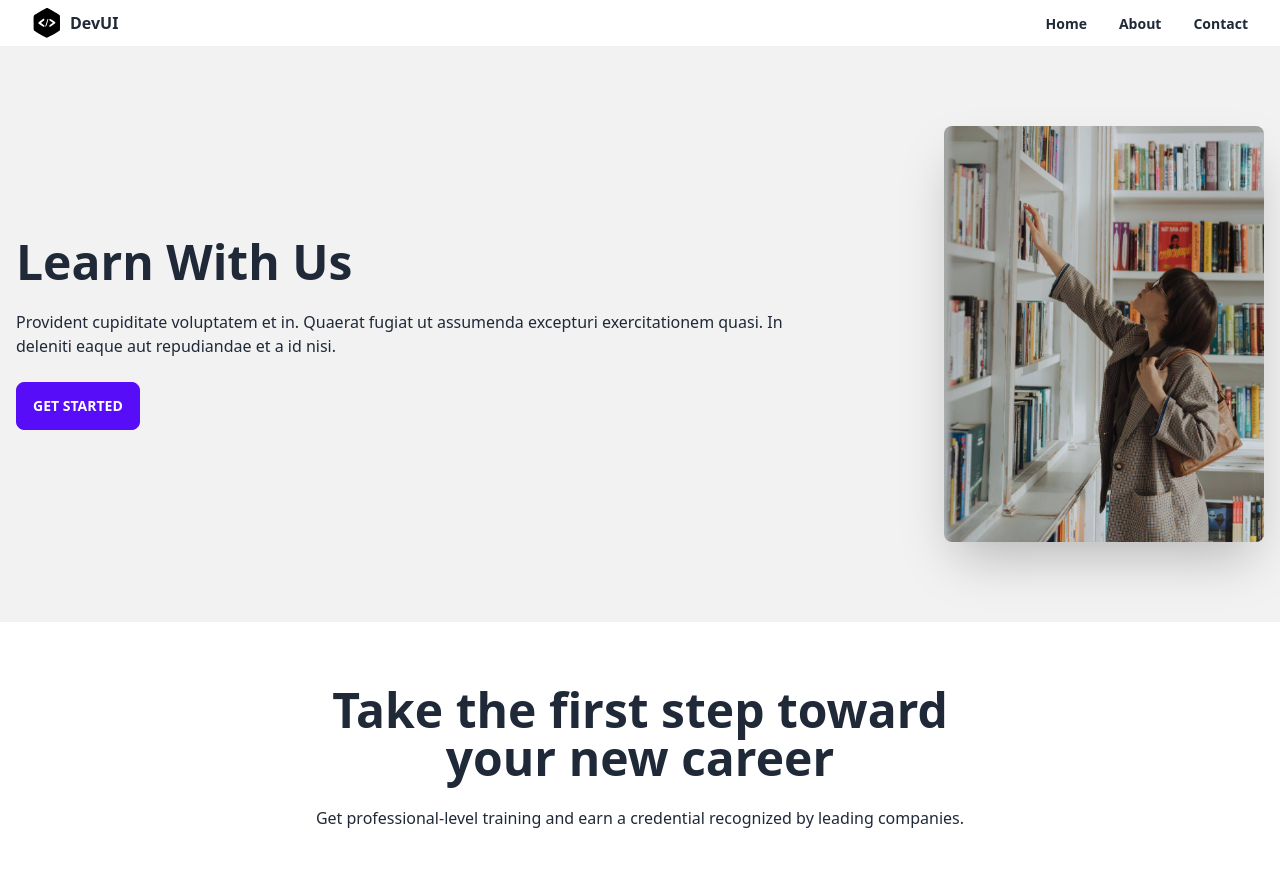
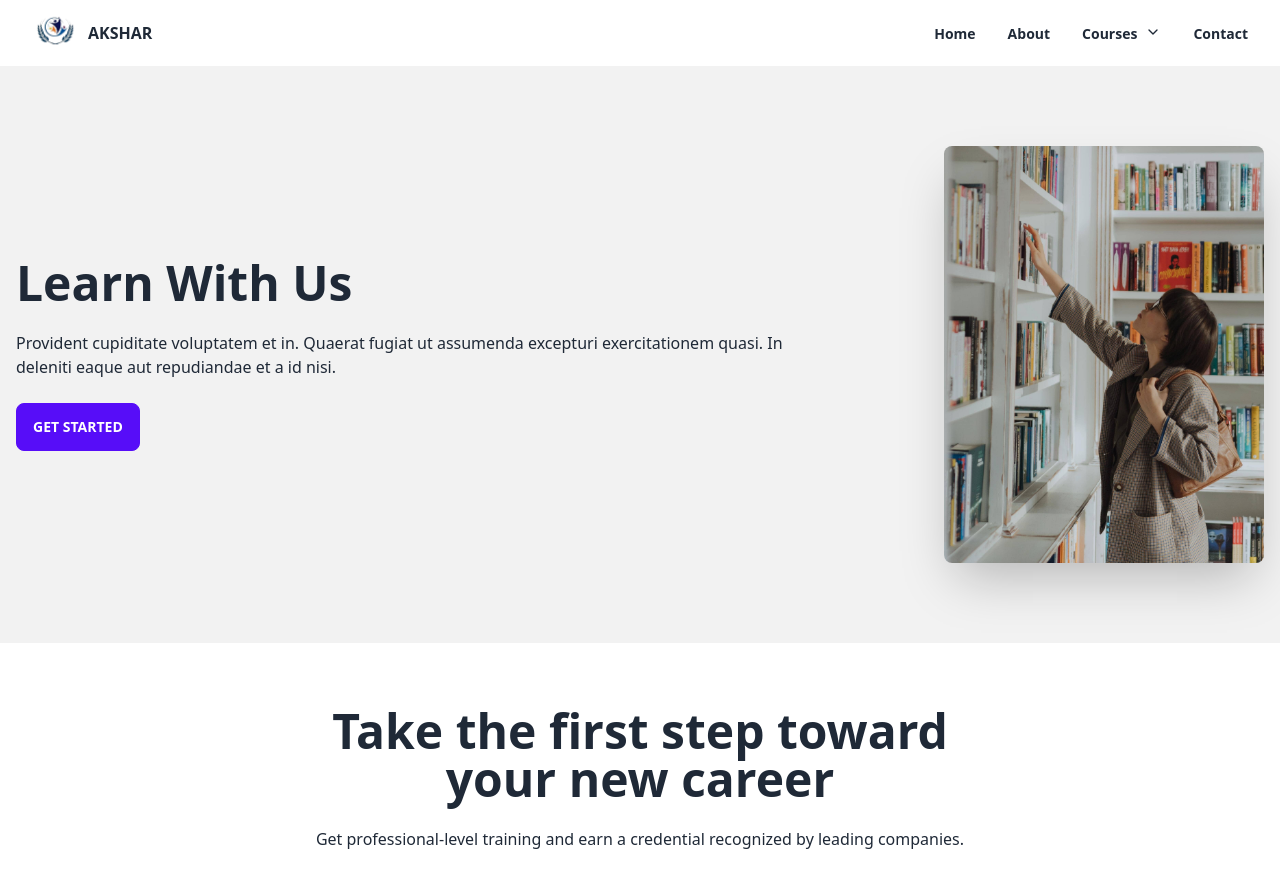
Before and after one commit to Jyotimoykathar/Akshar_edu, a website: page index.html in a window 1280 px wide. Shown: the top 894 px of the page. Drawn offline with nearby package versions, Linux system fonts and the light colour scheme.

Commit message:
logo added

```diff
--- a/index.html
+++ b/index.html
@@ -61,21 +61,8 @@
           class="mx-auto flex max-w-7xl items-center justify-between px-4 py-2 sm:px-6 lg:px-8"
         >
           <div class="inline-flex items-center space-x-2">
-            <span>
-              <svg
-                width="30"
-                height="30"
-                viewBox="0 0 50 56"
-                fill="none"
-                xmlns="http://www.w3.org/2000/svg"
-              >
-                <path
-                  d="M23.2732 0.2528C20.8078 1.18964 2.12023 12.2346 1.08477 13.3686C0 14.552 0 14.7493 0 27.7665C0 39.6496 0.0986153 41.1289 0.83823 42.0164C2.12023 43.5449 23.2239 55.4774 24.6538 55.5267C25.9358 55.576 46.1027 44.3832 48.2229 42.4602C49.3077 41.474 49.3077 41.3261 49.3077 27.8158C49.3077 14.3055 49.3077 14.1576 48.2229 13.1714C46.6451 11.7415 27.1192 0.450027 25.64 0.104874C24.9497 -0.0923538 23.9142 0.00625992 23.2732 0.2528ZM20.2161 21.8989C20.2161 22.4906 18.9835 23.8219 17.0111 25.3997C15.2361 26.7803 13.8061 27.9637 13.8061 28.0623C13.8061 28.1116 15.2361 29.0978 16.9618 30.2319C18.6876 31.3659 20.2655 32.6479 20.4134 33.0917C20.8078 34.0286 19.871 35.2119 18.8355 35.2119C17.8001 35.2119 9.0233 29.3936 8.67815 28.5061C8.333 27.6186 9.36846 26.5338 14.3485 22.885C17.6521 20.4196 18.4904 20.0252 19.2793 20.4196C19.7724 20.7155 20.2161 21.3565 20.2161 21.8989ZM25.6893 27.6679C23.4211 34.9161 23.0267 35.7543 22.1391 34.8668C21.7447 34.4723 22.1391 32.6479 23.6677 27.9637C26.2317 20.321 26.5275 19.6307 27.2671 20.3703C27.6123 20.7155 27.1685 22.7864 25.6893 27.6679ZM36.0932 23.2302C40.6788 26.2379 41.3198 27.0269 40.3337 28.1609C39.1503 29.5909 31.6555 35.2119 30.9159 35.2119C29.9298 35.2119 28.9436 33.8806 29.2394 33.0424C29.3874 32.6479 30.9652 31.218 32.7403 29.8867L35.9946 27.4706L32.5431 25.1532C30.6201 23.9205 29.0915 22.7371 29.0915 22.5892C29.0915 21.7509 30.2256 20.4196 30.9159 20.4196C31.3597 20.4196 33.6771 21.7016 36.0932 23.2302Z"
-                  fill="black"
-                ></path>
-              </svg>
-            </span>
-            <span class="font-bold">DevUI</span>
+            <img src="resources/logo1.png" class="logo w-12" alt="" />
+            <span class="font-bold">AKSHAR</span>
           </div>
           <div class="hidden lg:block">
             <ul class="inline-flex space-x-8">
@@ -93,6 +80,30 @@
                   class="text-sm font-semibold text-gray-800 hover:text-gray-900"
                 >
                   About
+                </a>
+              </li>
+              <li>
+                <a
+                  href="#"
+                  class="text-sm inline-flex font-semibold text-gray-800 hover:text-gray-900"
+                >
+                  Courses
+                  <span>
+                    <svg
+                      xmlns="http://www.w3.org/2000/svg"
+                      width="24"
+                      height="24"
+                      viewBox="0 0 24 24"
+                      fill="none"
+                      stroke="currentColor"
+                      stroke-width="2"
+                      stroke-linecap="round"
+                      stroke-linejoin="round"
+                      class="ml-2 h-4 w-4"
+                    >
+                      <polyline points="6 9 12 15 18 9"></polyline>
+                    </svg>
+                  </span>
                 </a>
               </li>
               <li>
```
Also changed, not shown: resources/logo1.png (added).
